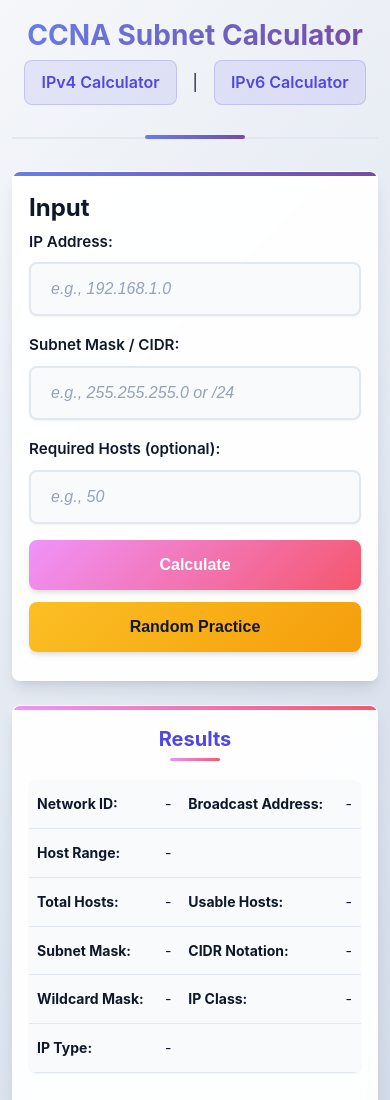
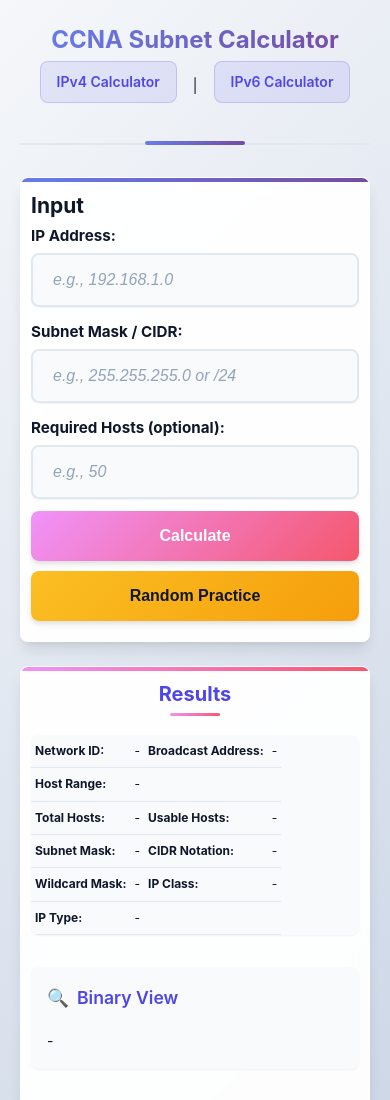
Before and after one commit to vicky8767-del/subnet-calcultor, a plain HTML site: page index.html in a window 390 px wide. Shown: the top 1100 px of the page. Drawn offline with nearby package versions, Linux system fonts and the light colour scheme.

Commit message:
Add files via upload

```diff
--- a/styles.css
+++ b/styles.css
@@ -728,3 +728,73 @@ tbody tr:hover {
 ::-webkit-scrollbar-thumb:hover {
     background: var(--primary-color);
 }
+
+/* Responsive styles for mobile devices */
+@media (max-width: 600px) {
+  body, .container {
+    padding: 10px;
+    font-size: 14px;
+  }
+
+  header h1 {
+    font-size: 1.5rem;
+  }
+
+  nav a {
+    display: block;
+    margin-bottom: 8px;
+  }
+
+  .input-section, .results-section, .subnet-suggestions-section {
+    padding: 10px;
+  }
+
+  form#subnet-form {
+    display: flex;
+    flex-direction: column;
+  }
+
+  form#subnet-form .input-group {
+    margin-bottom: 12px;
+  }
+
+  form#subnet-form label {
+    margin-bottom: 4px;
+    font-weight: bold;
+  }
+
+  form#subnet-form input[type="text"],
+  form#subnet-form input[type="number"] {
+    width: 100%;
+    box-sizing: border-box;
+  }
+
+  form#subnet-form button {
+    width: 100%;
+    margin-bottom: 10px;
+  }
+
+  .results-table, .subnet-table table {
+    font-size: 12px;
+    width: 100%;
+    overflow-x: auto;
+    display: block;
+  }
+
+  .results-table td, .subnet-table th, .subnet-table td {
+    padding: 6px 4px;
+  }
+
+  .binary-view, .subnet-table {
+    overflow-x: auto;
+  }
+
+  .suggestions-grid {
+    display: flex;
+    flex-direction: column;
+  }
+
+  .suggestion-card {
+    margin-bottom: 12px;
+  }
+}
```
